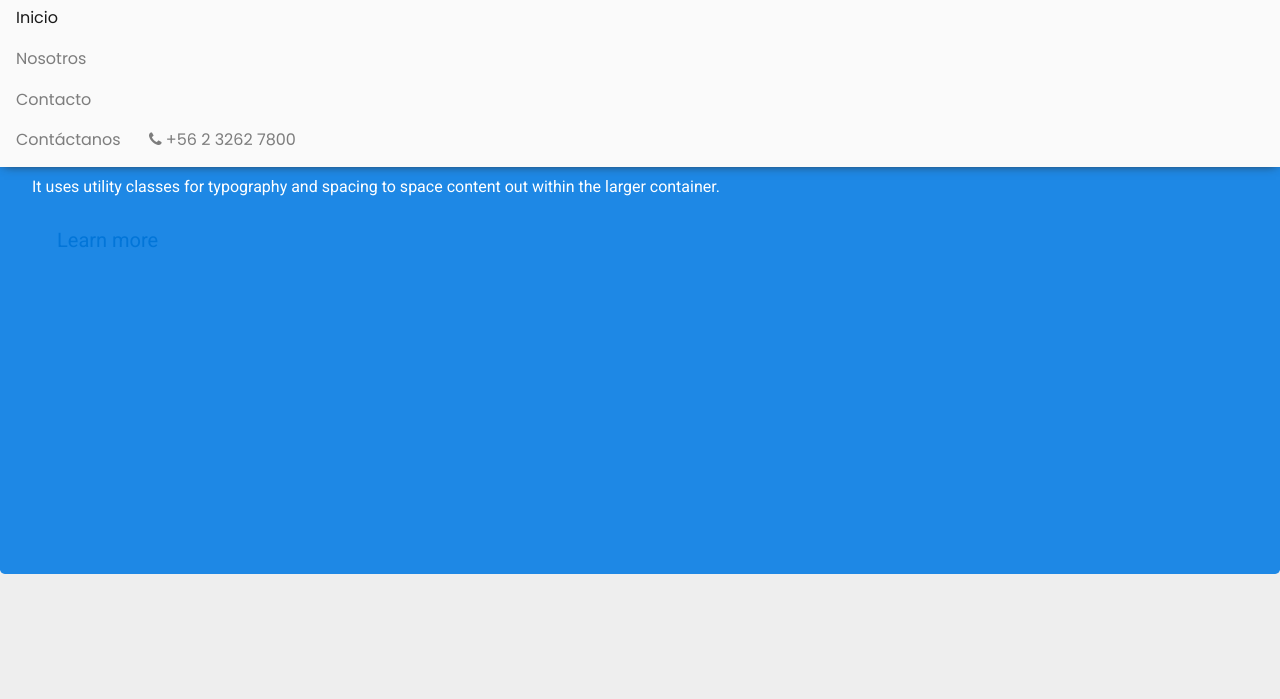
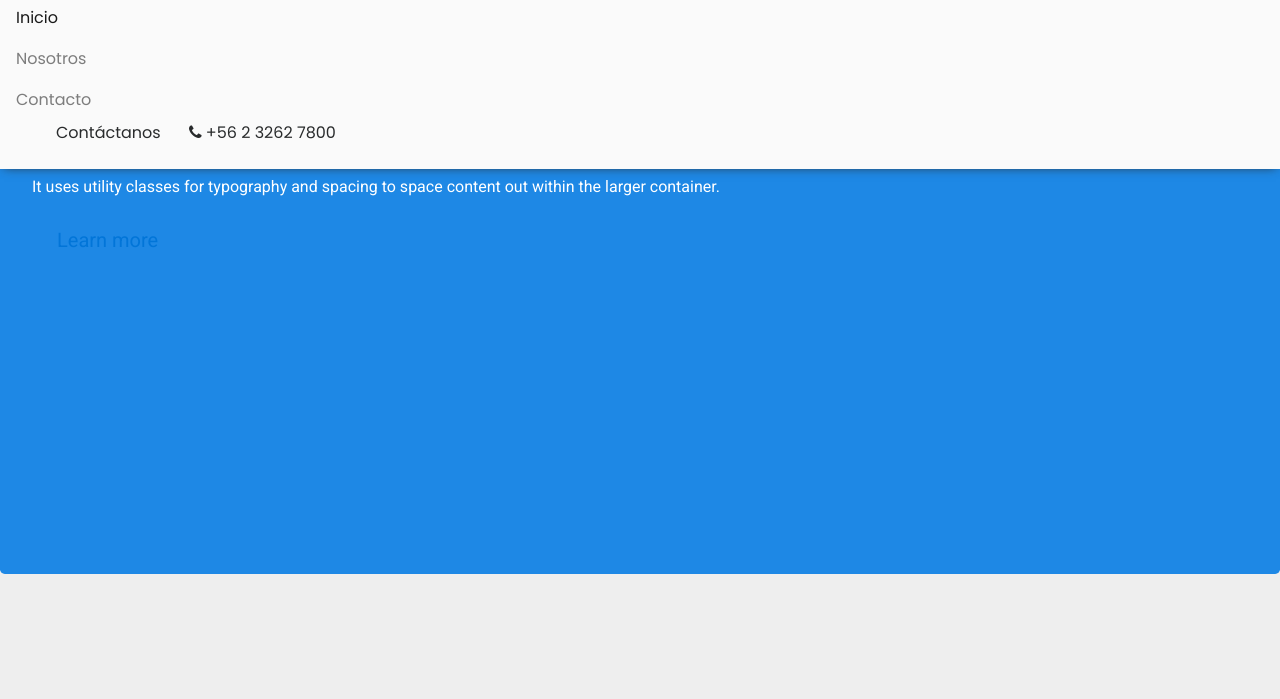
Before and after one commit to caeb92/neox, a plain HTML site: page index.html in a window 1280 px wide. Both pictures are taken after a click on the button "Toggle navigation". Shown: the part 93-792 px from the top of the page. Drawn offline with nearby package versions, Linux system fonts and the light colour scheme; a script that the page names is missing.

Commit message:
cambios menores
test

```diff
--- a/index.html
+++ b/index.html
@@ -33,12 +33,11 @@
                 <a class="nav-link" href="#id-contacto">Contacto</a>
                 </li>
           </ul>
+          <ul style="">
+                Contáctanos <i class="fa fa-phone" aria-hidden="true"></i> +56 2 3262 7800
+          </ul>
         </div>
-        <span class="navbar-text">
-                Contáctanos
-                <i class="fa fa-phone" aria-hidden="true"></i>
-                 +56 2 3262 7800
-        </span>
+
     </nav>
 
       <div class="jumbotron" id="item-1">
@@ -116,11 +115,6 @@
         </div>
       </div>
 
-
-
-
-
-
     <script src="https://code.jquery.com/jquery-3.2.1.slim.min.js" integrity="sha384-KJ3o2DKtIkvYIK3UENzmM7KCkRr/rE9/Qpg6aAZGJwFDMVNA/GpGFF93hXpG5KkN" crossorigin="anonymous"></script>
     <script src="https://cdnjs.cloudflare.com/ajax/libs/popper.js/1.12.9/umd/popper.min.js" integrity="sha384-ApNbgh9B+Y1QKtv3Rn7W3mgPxhU9K/ScQsAP7hUibX39j7fakFPskvXusvfa0b4Q" crossorigin="anonymous"></script>
     <script src="https://maxcdn.bootstrapcdn.com/bootstrap/4.0.0-beta.3/js/bootstrap.min.js" integrity="sha384-a5N7Y/aK3qNeh15eJKGWxsqtnX/wWdSZSKp+81YjTmS15nvnvxKHuzaWwXHDli+4" crossorigin="anonymous"></script>
```
